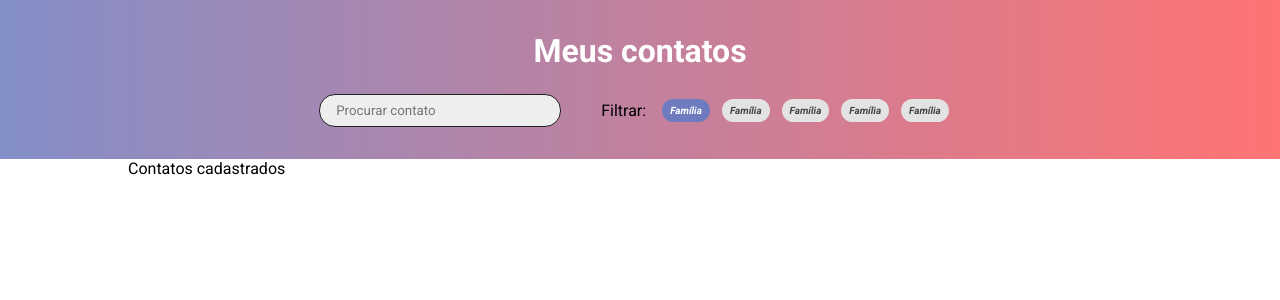
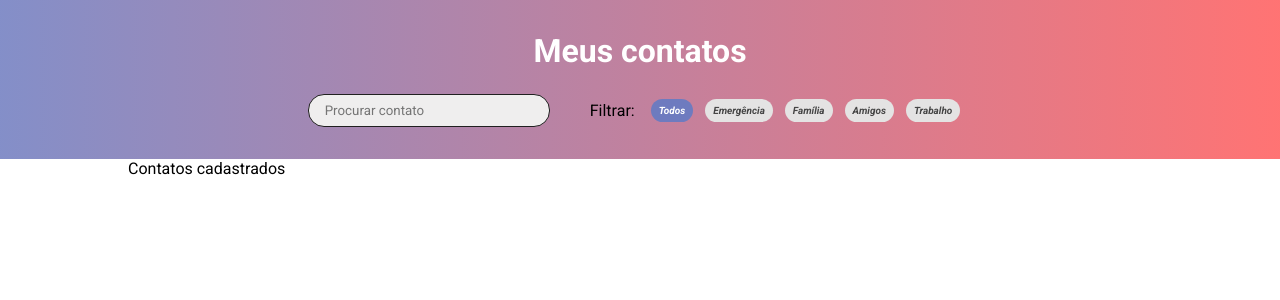
Before and after one commit to isabelaramoss/listacontatos_redux, a React (Create React App) app: page / in a window 1280 px wide. Shown: the top 300 px of the page. Built offline with nearby package versions, Linux system fonts and the light colour scheme.

Commit message:
parametrizando filtros

```diff
--- a/src/components/FiltroCard/FiltroTag/index.tsx
+++ /dev/null
@@ -1,11 +0,0 @@
-import * as S from './style'
-
-export type Props = {
-  ativo?: boolean
-}
-
-const FiltroTag = (props: Props) => {
-  return <S.TagCard ativo={props.ativo}>Família</S.TagCard>
-}
-
-export default FiltroTag
--- a/src/components/FiltroCard/index.tsx
+++ b/src/components/FiltroCard/index.tsx
@@ -5,4 +5,3 @@ const FiltroCard = () => {
 }
 
 export default FiltroCard
-// todos emergência família amigos trabalho
--- /dev/null
+++ b/src/components/FiltroTag/index.tsx
@@ -0,0 +1,12 @@
+import * as S from './style'
+
+export type Props = {
+  ativo?: boolean
+  legenda: string
+}
+
+const FiltroTag = ({ ativo, legenda }: Props) => {
+  return <S.TagCard ativo={ativo}>{legenda}</S.TagCard>
+}
+
+export default FiltroTag
--- a/src/components/FiltroCard/FiltroTag/style.ts
+++ b/src/components/FiltroTag/style.ts
@@ -1,7 +1,9 @@
 import styled from 'styled-components'
 import { Props } from '.'
 
-export const TagCard = styled.div<Props>`
+type PropsSemLegenda = Omit<Props, 'legenda'>
+
+export const TagCard = styled.div<PropsSemLegenda>`
   font-size: 10px;
   font-style: italic;
   padding: 6px 8px;
--- a/src/containers/Header/index.tsx
+++ b/src/containers/Header/index.tsx
@@ -1,5 +1,5 @@
 import FiltroCard from '../../components/FiltroCard'
-import FiltroTag from '../../components/FiltroCard/FiltroTag'
+import FiltroTag from '../../components/FiltroTag'
 import * as S from './style'
 
 const Header = () => {
@@ -12,11 +12,11 @@ const Header = () => {
         <S.PesquisaContainer>
           <S.Buscar type="text" placeholder="Procurar contato" />
           <FiltroCard />
-          <FiltroTag ativo />
-          <FiltroTag />
-          <FiltroTag />
-          <FiltroTag />
-          <FiltroTag />
+          <FiltroTag ativo legenda="Todos" />
+          <FiltroTag legenda="Emergência" />
+          <FiltroTag legenda="Família" />
+          <FiltroTag legenda="Amigos" />
+          <FiltroTag legenda="Trabalho" />
         </S.PesquisaContainer>
       </S.HeaderContainer>
     </>
```
